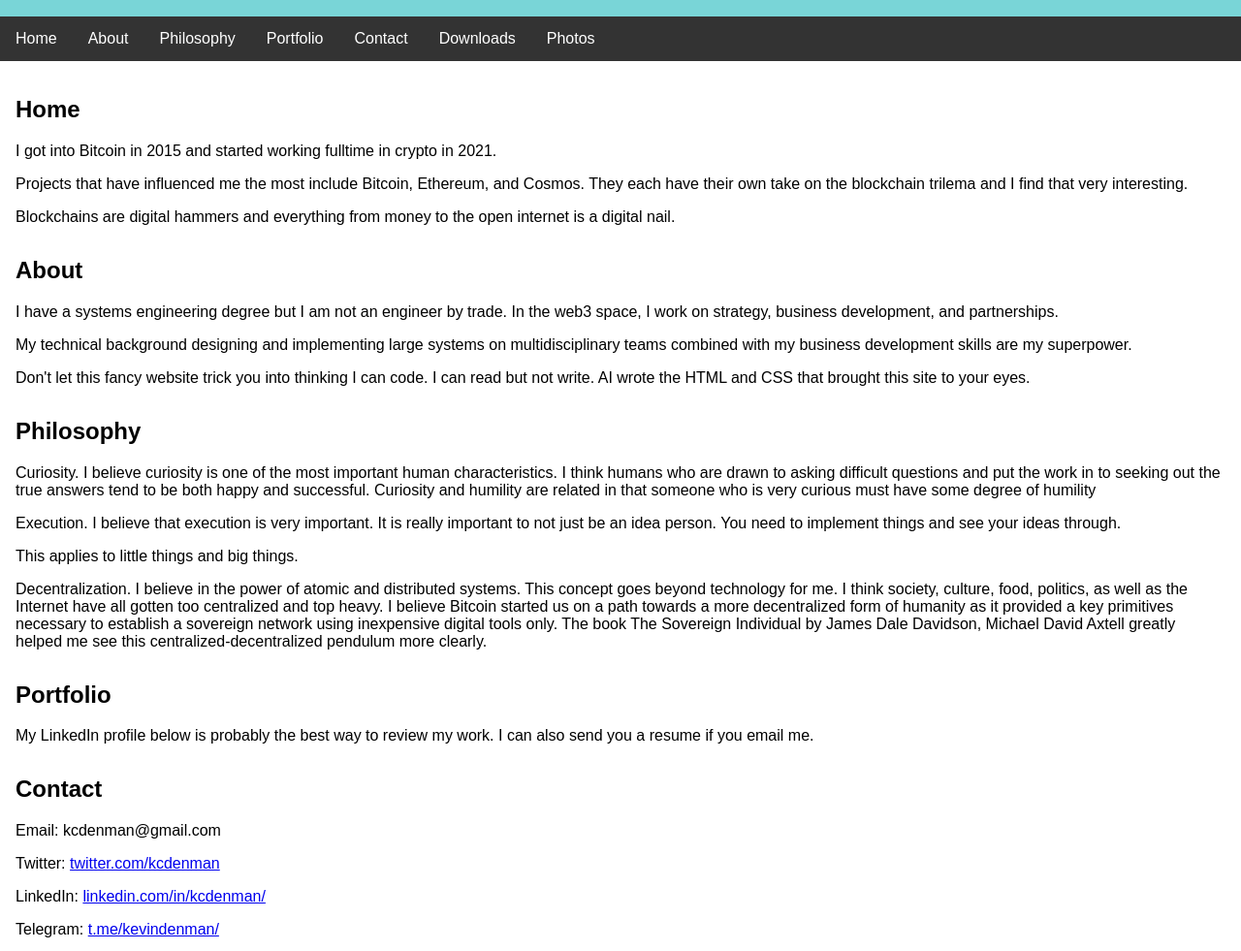
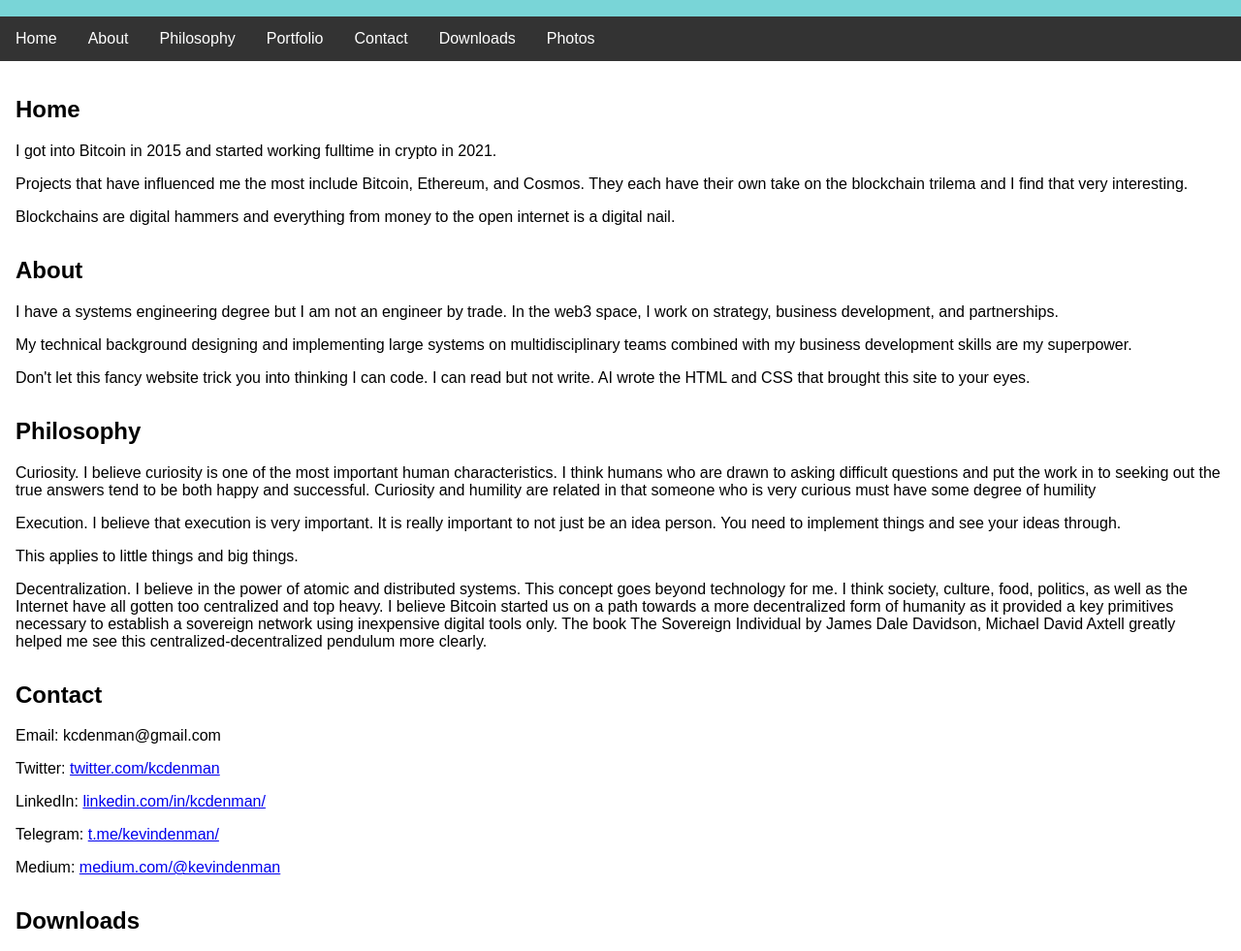
Before and after one commit to kcdenman/mywebsite, a plain HTML site: page index.html in a window 1280 px wide. Shown: the part 95-1076 px from the top of the page at 97% size. Drawn offline with Linux system fonts and the light colour scheme.

Commit message:
Update index.html
changed nav to take use to the new portfolio page

```diff
--- a/index.html
+++ b/index.html
@@ -17,7 +17,7 @@
             <li><a href="#home">Home</a></li>
             <li><a href="#about">About</a></li>
             <li><a href="#philosophy">Philosophy</a></li>
-            <li><a href="#portfolio">Portfolio</a></li>
+            <li><a href="portfolio.html">Portfolio</a></li>
             <li><a href="#contact">Contact</a></li>
             <li><a href="#downloads">Downloads</a></li>
             <li><a href="#photos">Photos</a></li>
@@ -45,10 +45,6 @@
             <p></p>
             <p>Decentralization. I believe in the power of atomic and distributed systems. This concept goes beyond technology for me. I think society, culture, food, politics, as well as the Internet have all gotten too centralized and top heavy. I believe Bitcoin started us on a path towards a more decentralized form of humanity as it provided a key primitives necessary to establish a sovereign network using inexpensive digital tools only. The book The Sovereign Individual by James Dale Davidson, Michael David Axtell greatly helped me see this centralized-decentralized pendulum more clearly.</p>
         </section>
-        <section id="portfolio">
-            <h2>Portfolio</h2>
-            <p>My LinkedIn profile below is probably the best way to review my work. I can also send you a resume if you email me.</p>
-        </section>
         <section id="contact">
             <h2>Contact</h2>
             <p>Email: kcdenman@gmail.com</p>
```
